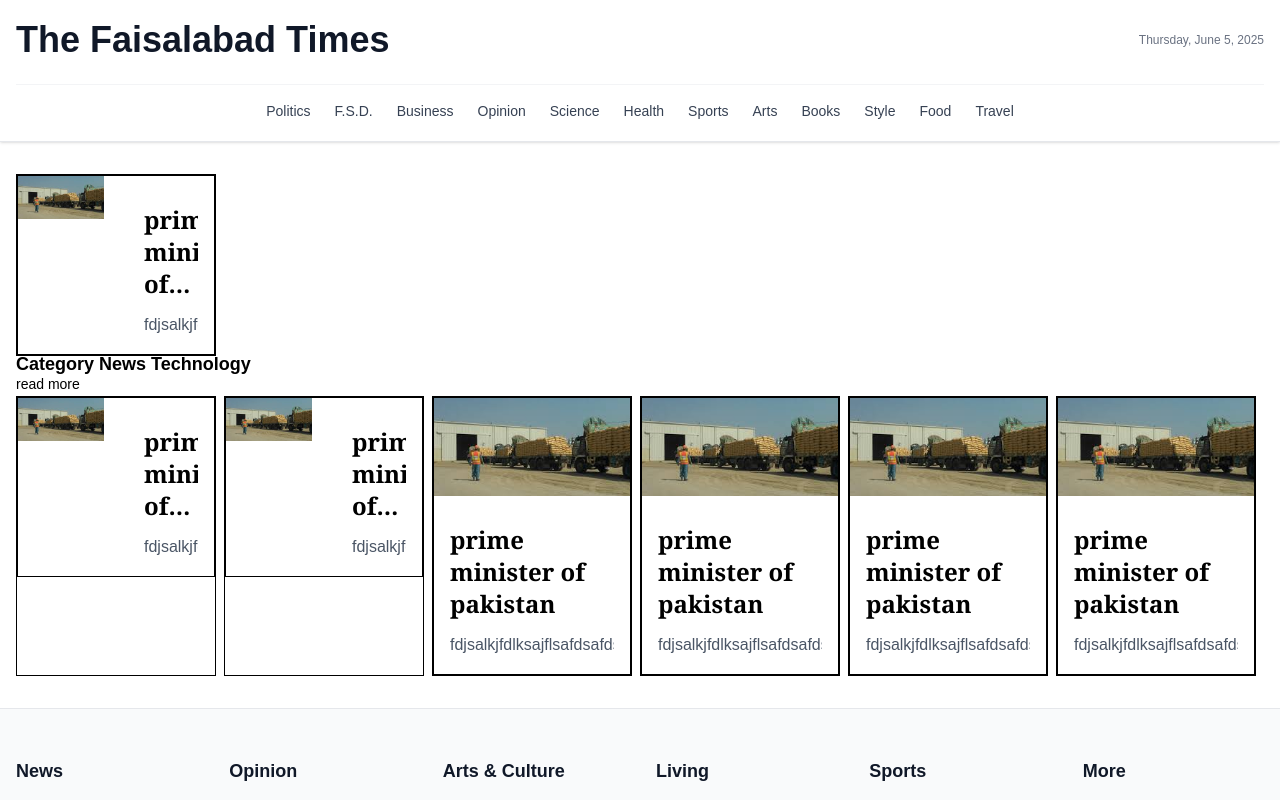
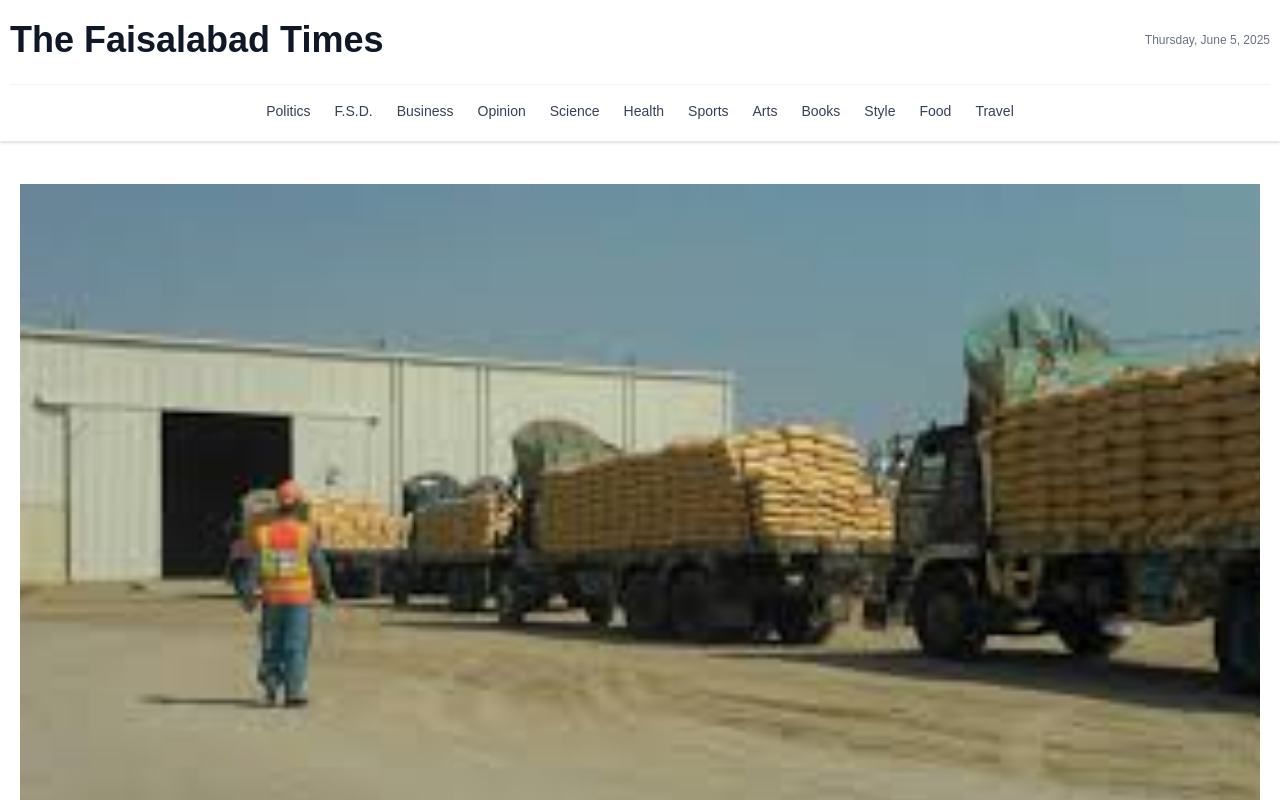
Before and after one commit to Muhammad-Aman1718/fsdTimes, a Next.js app: page / in a window 1280 px wide. Shown: the top 800 px of the page. Built offline with nearby package versions, Linux system fonts and the light colour scheme.

Commit message:
working on post design

```diff
--- a/src/app/page.tsx
+++ b/src/app/page.tsx
@@ -15,7 +15,7 @@ import CategorySection from "@/components/news/CategorySection";
 
 const Home = () => {
   return (
-    <main className=" max-w-screen-xl mx-auto px-4 py-8">
+    <main className=" max-w-screen-xl mx-auto px-2.5 py-8">
       <PostCard
         title="Article Title"
         summary="Article Summary"
@@ -24,10 +24,10 @@ const Home = () => {
         date="2023-01-01"
         readTime="5 min read"
         url="/article"
-        layout="horizontal"
+        // layout="horizontal"
       />
 
-      <CategorySection categoryTitle="Technology">
+      {/* <CategorySection categoryTitle="Technology">
           <PostCard
             title="Article Title"
             summary="Article Summary"
@@ -36,8 +36,9 @@ const Home = () => {
             date="2023-01-01"
             readTime="5 min read"
             url="/article"
-          layout="horizontal"
+            // layout="horizontal"
           />
+          <span className=" border w-[1px]  "></span>
           <PostCard
             title="Article Title"
             summary="Article Summary"
@@ -46,8 +47,9 @@ const Home = () => {
             date="2023-01-01"
             readTime="5 min read"
             url="/article"
-          layout="horizontal"
+            // layout="horizontal"
           />
+          <span className=" border w-[1px]  "></span>
           <PostCard
             title="Article Title"
             summary="Article Summary"
@@ -57,6 +59,7 @@ const Home = () => {
             readTime="5 min read"
             url="/article"
           />
+          <span className=" border w-[1px]  "></span>
           <PostCard
             title="Article Title"
             summary="Article Summary"
@@ -66,6 +69,7 @@ const Home = () => {
             readTime="5 min read"
             url="/article"
           />
+          <span className=" border w-[1px]  "></span>
           <PostCard
             title="Article Title"
             summary="Article Summary"
@@ -75,6 +79,7 @@ const Home = () => {
             readTime="5 min read"
             url="/article"
           />
+          <span className=" border w-[1px]  "></span>
           <PostCard
             title="Article Title"
             summary="Article Summary"
@@ -84,6 +89,27 @@ const Home = () => {
             readTime="5 min read"
             url="/article"
           />
+          <span className=" border w-[1px]  "></span>
+      </CategorySection> */}
+
+      <CategorySection>
+        {[1, 2, 3, 4, 5, 6].map((_, i) => (
+          <div key={i} className="">
+            <PostCard
+              title={`Article Title ${i + 1}`}
+              summary="Article Summary"
+              imageUrl="/article-image.jpg"
+              category="Category"
+              date="2023-01-01"
+              readTime="5 min read"
+              url="/article"
+            />
+            {/* Add vertical separator only if not the last item */}
+            {i !== 5 && (
+              <span className="absolute  right-0 top-0 h-full w-[1px]"></span>
+            )}
+          </div>
+        ))}
       </CategorySection>
 
       {/* <section className="mb-12">
--- a/src/components/layout/Header.tsx
+++ b/src/components/layout/Header.tsx
@@ -12,7 +12,7 @@ const Header = () => {
     <header className="border-b border-gray-200 bg-white shadow-sm">
       {/* Desktop Header */}
       <div className="hidden md:block">
-        <div className="max-w-screen-xl mx-auto px-4 py-5">
+        <div className="max-w-screen-xl mx-auto px-2.5 py-5">
           <div className="flex justify-between items-center">
             <div className="text-center">
               <h1 className="text-4xl font-bold text-gray-900 hover:text-gray-700 transition-colors">
--- a/src/components/news/CategorySection.tsx
+++ b/src/components/news/CategorySection.tsx
@@ -8,11 +8,13 @@ interface CategorySectionProps {
 const CategorySection = ({ categoryTitle, children }: CategorySectionProps) => {
   return (
     <section>
-      <div>
+      <div className=" flex justify-between items-center px-2.5 ">
         <h2 className=" leading-4 text-[18px] font-bold   ">
           Category News {categoryTitle}
         </h2>
-        <button className=" text-[14px] leading-3 ">read more</button>
+        <button className=" text-[14px] leading-3 cursor-pointer ">
+          read more
+        </button>
       </div>
       <div className="grid grid-cols-[repeat(auto-fit,minmax(200px,1fr))]">
         {children}
--- a/src/components/news/PostCard.tsx
+++ b/src/components/news/PostCard.tsx
@@ -26,10 +26,10 @@ const PostCard = ({
 }: PostCardProps) => {
   return (
     <article
-      className={`border w-[200px] group overflow-hidden ${layout === "horizontal" ? "" : "flex flex-col"}`}
+      className={` p-2.5    group overflow-hidden ${layout === "horizontal" ? "" : "flex flex-col"}`}
     >
       <div
-        className={` border ${layout === "horizontal" ? "grid grid-cols-1 md:grid-cols-2 gap-6" : "flex flex-col"}`}
+        className={`  ${layout === "horizontal" ? "grid grid-cols-1 md:grid-cols-2 gap-6" : "flex flex-col"}`}
       >
         <div className={layout === "horizontal" ? "" : "w-full"}>
           <Link href={url} className="block">
@@ -62,7 +62,7 @@ const PostCard = ({
               )} */}
             </div>
             <Link href={url}>
-              <h2 className="text-xl md:text-2xl font-serif font-bold mb-3 line-clamp-3 group-hover:text-red-600 transition-colors">
+              <h2 className="text-[16px] leading-[23px] font-serif font-bold mb-3 line-clamp-3 group-hover:text-red-600 transition-colors">
                 {/* {title}  */}
                 prime minister of pakistan
               </h2>
```
Lines whose indentation alone changed are shown as unchanged.
